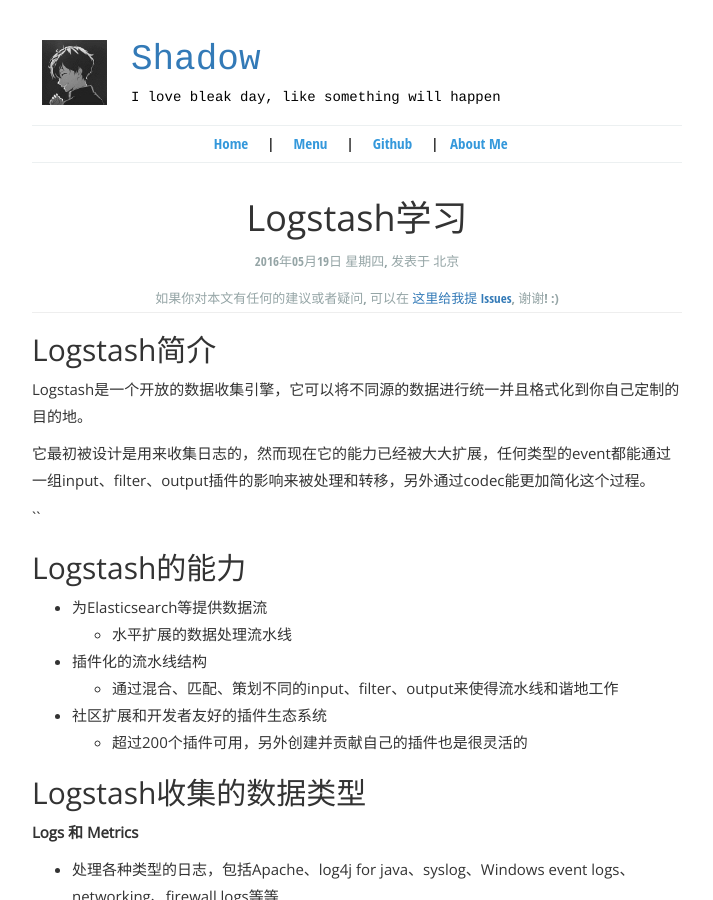
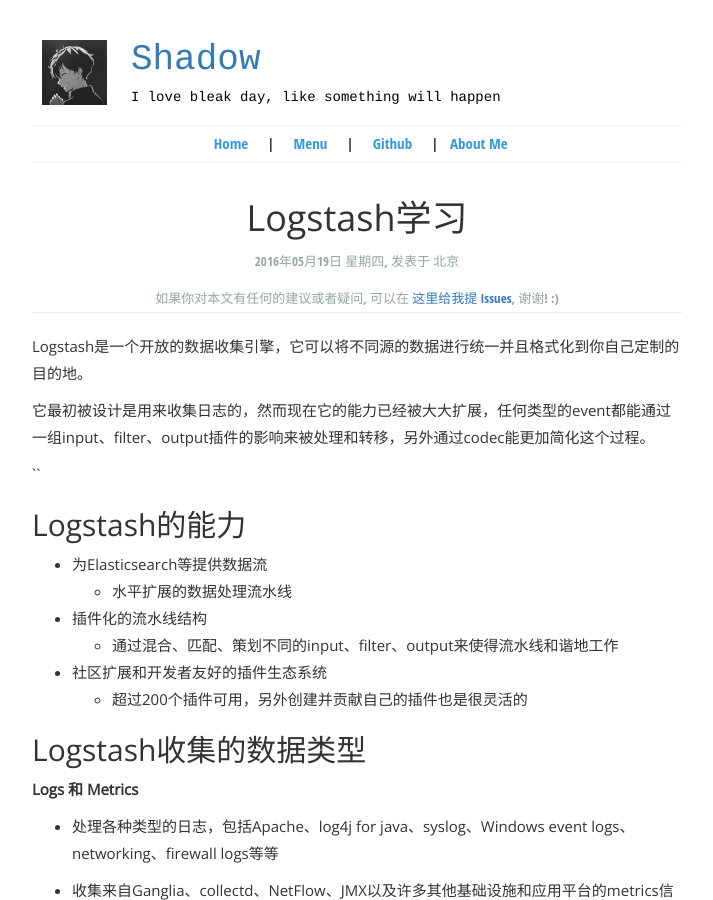
Before and after one commit to shadowJF/shadowjf.github.com, a Jekyll site: the page built from _posts/2016-05-19-Logstash.md, in a window 1280 px wide and 900 px high. Shown: the whole window, without its empty margins (283-996 px from the left). Built offline with Jekyll 4.4.1, drawn with Linux system fonts in a browser that asks for light colours; comment, search, counter and statistics services are not loaded.

Commit message:
s little modification

```diff
--- a/_posts/2016-05-19-Logstash.md
+++ b/_posts/2016-05-19-Logstash.md
@@ -8,8 +8,6 @@
 excerpt_separator: "``"
 ---
 
-Logstash简介
----
 
 Logstash是一个开放的数据收集引擎，它可以将不同源的数据进行统一并且格式化到你自己定制的目的地。
 
```
